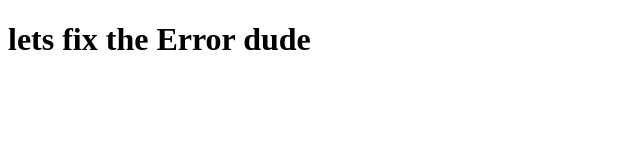
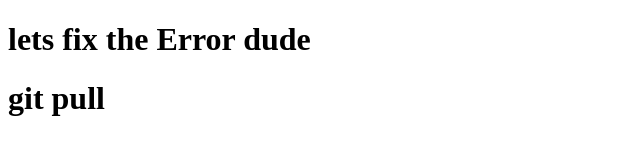
Before and after one commit to minifit/abood, a plain HTML site: page about.html in a window 1280 px wide. Shown: the whole page, without its empty margins (0-640 px from the left). Drawn offline with Linux system fonts and the light colour scheme.

Commit message:
use git pull

```diff
--- a/about.html
+++ b/about.html
@@ -5,5 +5,6 @@
 </head>
 <body>
 	<h1>lets fix the Error dude</h1>
+	<h1>git pull</h1>
 </body>
 </html>
```
